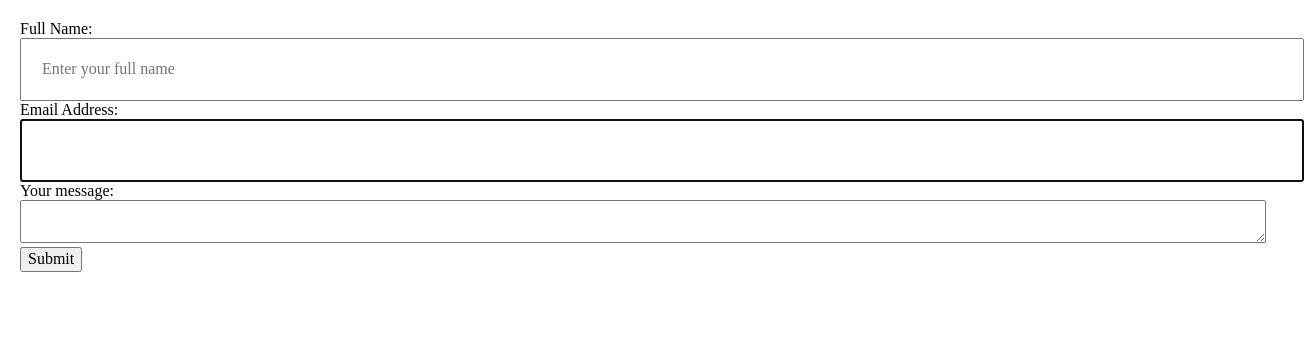
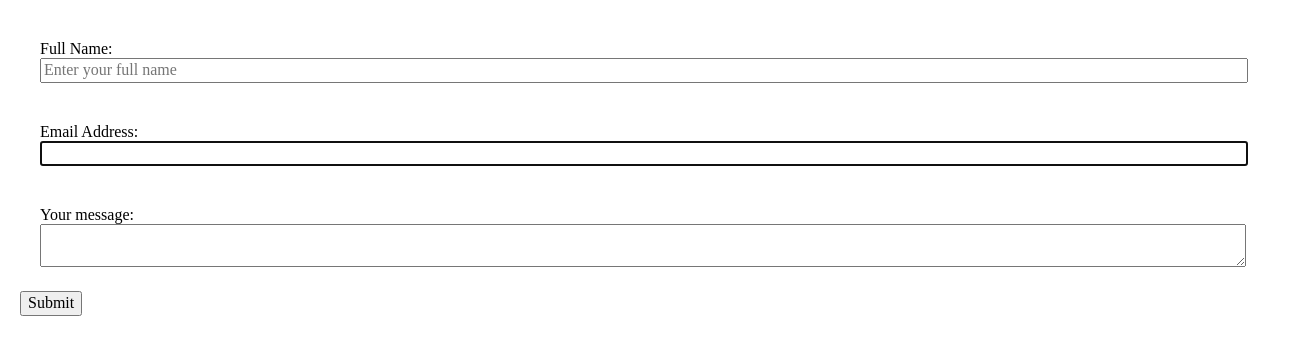
Before and after one commit to dnaDeveloper2/EmailForm, a plain HTML site: page index.html in a window 1280 px wide. Shown: the whole page, 1304 px wide, since content can reach past the window. Drawn offline with nearby package versions, Linux system fonts and the light colour scheme.

Commit message:
Update style.css

```diff
--- a/style.css
+++ b/style.css
@@ -1,10 +1,11 @@
 body {
   padding: 20px;
 }
-
+div{
+  padding:20px
+}
 input {
   width: 100%;
-  padding: 20px
 }
 textarea{
   width: 100%;
```
